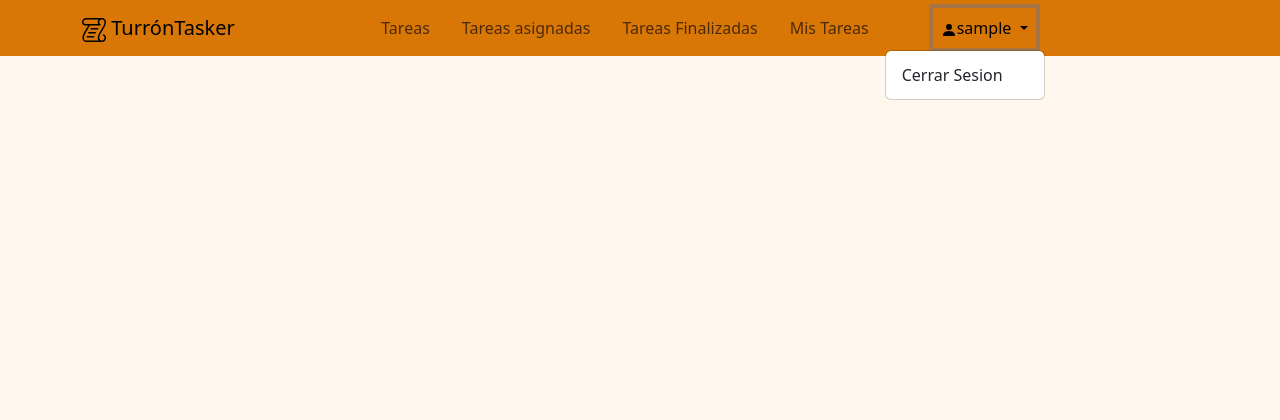
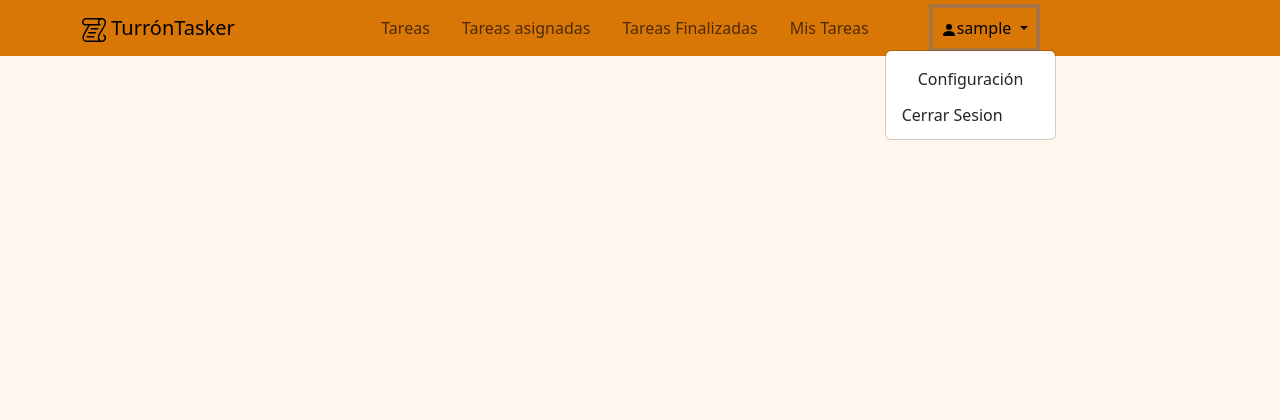
Before and after one commit to lauraFCSiv/ProyectoFinTrimestreDAW, a PHP site: page /pages/index.php in a window 1280 px wide, after a click that opens the changed part. Shown: the top 420 px of the page. Run offline with PHP 8.4, Linux system fonts and the light colour scheme; the visitor is signed in with stand-in values (Sample User, id 1).

Commit message:
MACC #20 minimos cambios de prueba

```diff
--- a/includes/header.php
+++ b/includes/header.php
@@ -36,6 +36,13 @@ session_start();
                                 $_SESSION['username'] . '
                                             </button>
                                             <ul class="dropdown-menu">
+                                            <li>
+                                            <button class="dropdown-item" type="submit" name="profile">
+                                            <a class="dropdown-item" type="button" href="profile.php">
+                                            Configuración
+                                        </a>
+                                                        </button>
+                                            </li>
                                                 <li>
                                                     <form method="POST">
                                                         <button class="dropdown-item" type="submit" name="logout">
```
